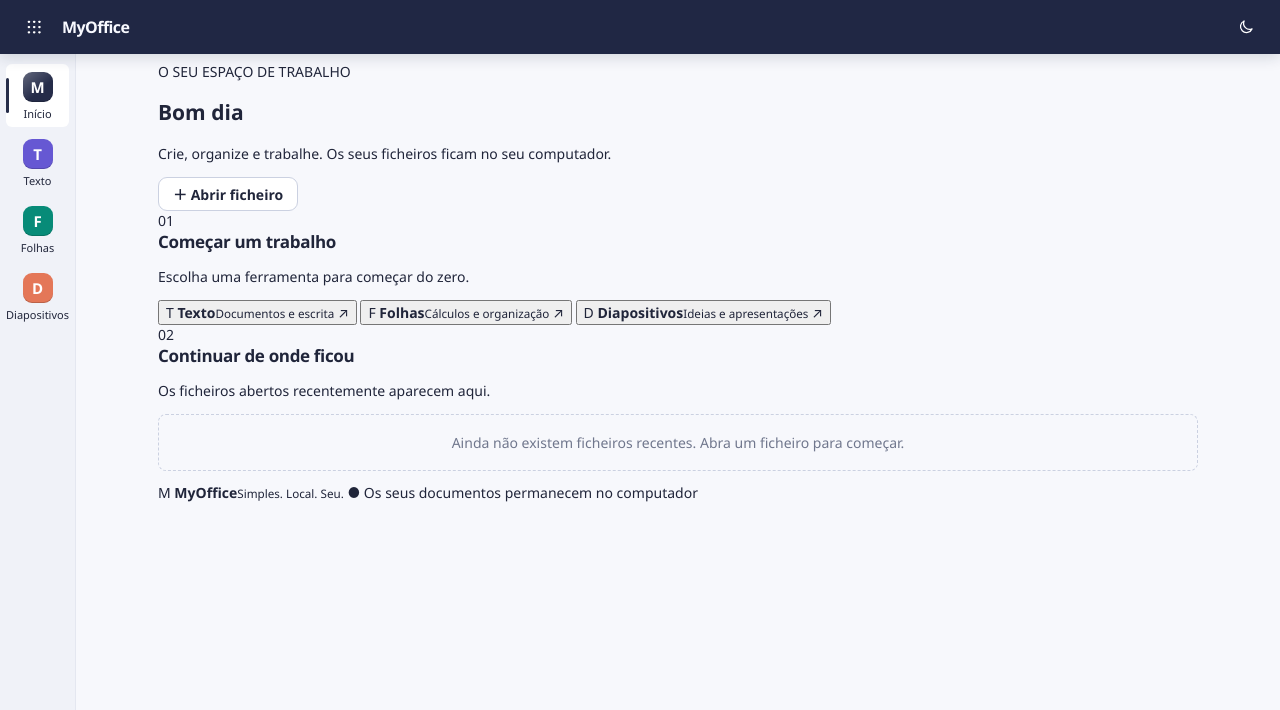
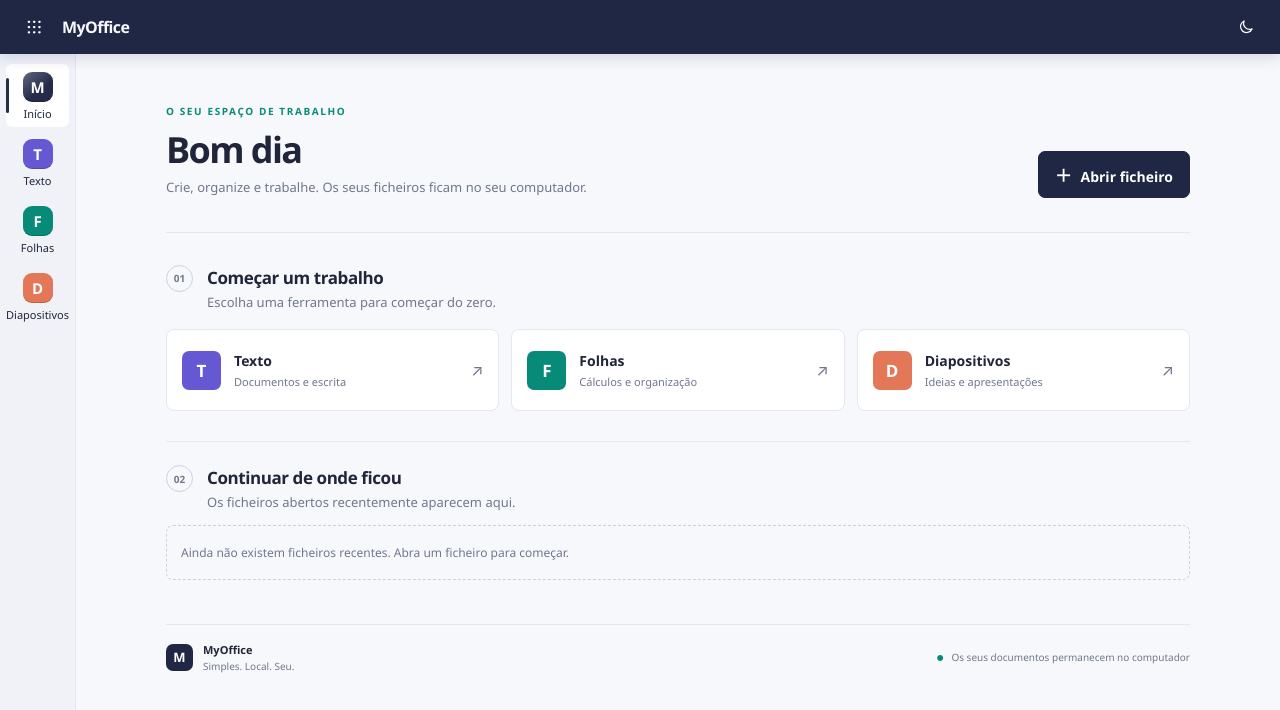
Before and after one commit to cadorio/myoffice, an Electron app: page src/index.html in a window 1280 px wide. Drawn offline with Linux system fonts and the light colour scheme; no server answers.

Commit message:
Add original lightweight Workspace visual system

```diff
--- a/src/css/app.css
+++ b/src/css/app.css
@@ -1107,3 +1107,196 @@ body[data-current="home"] #rail { display: flex; }
   .ribbon-panel { border-radius: 12px; }
   .ribbon-group { padding: 0 8px; }
 }
+
+
+/* ---------- MyOffice Workspace: interface própria e leve ---------- */
+#view-home { background: var(--home-bg); }
+.home {
+  width: min(100%, 1120px);
+  max-width: 1120px;
+  padding: 42px 48px 28px;
+}
+.workspace-heading {
+  display: flex;
+  align-items: flex-end;
+  justify-content: space-between;
+  gap: 24px;
+  padding: 8px 0 34px;
+  border-bottom: 1px solid var(--line);
+}
+.workspace-kicker {
+  display: block;
+  margin-bottom: 12px;
+  color: var(--sheets);
+  font-size: 10px;
+  font-weight: 800;
+  letter-spacing: .16em;
+}
+.workspace-heading h1 {
+  margin: 0 0 8px;
+  color: var(--ink);
+  font-size: clamp(27px, 3vw, 36px);
+  line-height: 1.12;
+  letter-spacing: -.045em;
+  font-weight: 750;
+}
+.workspace-heading p, .section-heading p {
+  margin: 0;
+  color: var(--muted);
+  font-size: 13px;
+  line-height: 1.5;
+}
+.open-file-btn {
+  flex: none;
+  padding: 10px 16px;
+  color: #fff;
+  background: #202744;
+  border-color: #202744;
+  border-radius: 7px;
+}
+.open-file-btn:hover { background: #303b63; }
+.open-file-btn span { margin-right: 5px; font-size: 17px; }
+.create-section { padding: 32px 0 30px; }
+.section-heading {
+  display: flex;
+  align-items: flex-start;
+  gap: 14px;
+  margin-bottom: 17px;
+}
+.section-index {
+  display: inline-grid;
+  place-items: center;
+  width: 27px;
+  height: 27px;
+  flex: none;
+  border: 1px solid var(--line-strong);
+  border-radius: 50%;
+  color: var(--muted);
+  font-size: 10px;
+  font-weight: 700;
+}
+.section-heading h2 {
+  margin: 1px 0 4px;
+  color: var(--ink);
+  font-size: 17px;
+  font-weight: 700;
+  letter-spacing: -.025em;
+}
+.workspace-tools {
+  display: grid;
+  grid-template-columns: repeat(3, minmax(0, 1fr));
+  gap: 12px;
+}
+.workspace-tool {
+  display: flex;
+  align-items: center;
+  min-width: 0;
+  min-height: 82px;
+  gap: 13px;
+  padding: 15px;
+  border: 1px solid var(--line);
+  border-radius: 8px;
+  background: var(--panel);
+  color: var(--ink);
+  text-align: left;
+  cursor: pointer;
+}
+.workspace-tool:hover { border-color: var(--tool-color); background: var(--panel); }
+.workspace-tool:focus-visible { outline: 2px solid var(--tool-color); outline-offset: 2px; }
+.workspace-tool.writer { --tool-color: var(--writer); }
+.workspace-tool.sheets { --tool-color: var(--sheets); }
+.workspace-tool.slides { --tool-color: var(--slides); }
+.tool-symbol {
+  display: grid;
+  place-items: center;
+  width: 39px;
+  height: 39px;
+  flex: none;
+  border-radius: 7px;
+  background: var(--tool-color);
+  color: white;
+  font-size: 17px;
+  font-weight: 750;
+}
+.tool-copy { display: flex; flex: 1; min-width: 0; flex-direction: column; gap: 4px; }
+.tool-copy strong { font-size: 14px; font-weight: 700; }
+.tool-copy small { color: var(--muted); font-size: 11px; }
+.tool-arrow { color: var(--muted); font-size: 16px; }
+.workspace-tool:hover .tool-arrow { color: var(--tool-color); }
+.recent-section { padding: 23px 0 20px; border-top: 1px solid var(--line); }
+.recent-heading { margin-bottom: 12px; }
+.recent-list { min-height: 0; }
+.recent-item {
+  min-height: 48px;
+  padding: 9px 10px;
+  border-bottom: 1px solid var(--line);
+  border-radius: 0;
+}
+.recent-item:hover { background: var(--hover); }
+.recent-name { flex: 0 1 auto; }
+.recent-path { flex: 1; }
+.recent-empty {
+  margin: 0;
+  padding: 18px 14px;
+  border: 1px dashed var(--line-strong);
+  border-radius: 7px;
+  color: var(--muted);
+  text-align: left;
+  font-size: 12px;
+}
+.workspace-footer {
+  display: flex;
+  align-items: center;
+  gap: 10px;
+  margin-top: 24px;
+  padding-top: 17px;
+  border-top: 1px solid var(--line);
+}
+.footer-mark {
+  display: grid;
+  place-items: center;
+  width: 27px;
+  height: 27px;
+  border-radius: 7px;
+  background: #202744;
+  color: #fff;
+  font-size: 13px;
+  font-weight: 800;
+}
+.workspace-footer > span:nth-child(2) { display: flex; flex-direction: column; gap: 2px; }
+.workspace-footer strong { color: var(--ink); font-size: 11px; }
+.workspace-footer small { color: var(--muted); font-size: 10px; }
+.local-note {
+  margin-left: auto;
+  color: var(--muted);
+  font-size: 10px;
+}
+.local-note span { color: var(--sheets); font-size: 8px; margin-right: 5px; }
+
+:root[data-mode="dark"] .workspace-heading h1 { color: var(--ink); }
+:root[data-mode="dark"] .open-file-btn { background: #343d70; border-color: #343d70; }
+:root[data-mode="dark"] .footer-mark { background: #343d70; }
+
+@media (max-width: 850px) {
+  .home { padding: 28px 24px 22px; }
+  .workspace-tools { grid-template-columns: 1fr; }
+  .workspace-tool { min-height: 68px; }
+}
+@media (max-width: 560px) {
+  .home { padding: 22px 16px; }
+  .workspace-heading { align-items: flex-start; flex-direction: column; }
+  .open-file-btn { align-self: flex-start; }
+  .local-note { display: none; }
+}
+
+/* Perfil de desempenho: animações e sombras decorativas não são necessárias para trabalhar. */
+#topbar, .workspace-tool, .recent-item, .btn, .tool, .title-btn, .ribbon-tab {
+  transition: none !important;
+}
+.card-preview, .hero, .ribbon-panel, .stage, .ai-card, .mo-dialog, #toast {
+  box-shadow: none;
+}
+.workspace-tool:hover { transform: none; }
+.ribbon-panel { animation: none; }
+.ribbon-tab.active::after { animation: none; }
+.mo-dialog { animation: none; }
```
